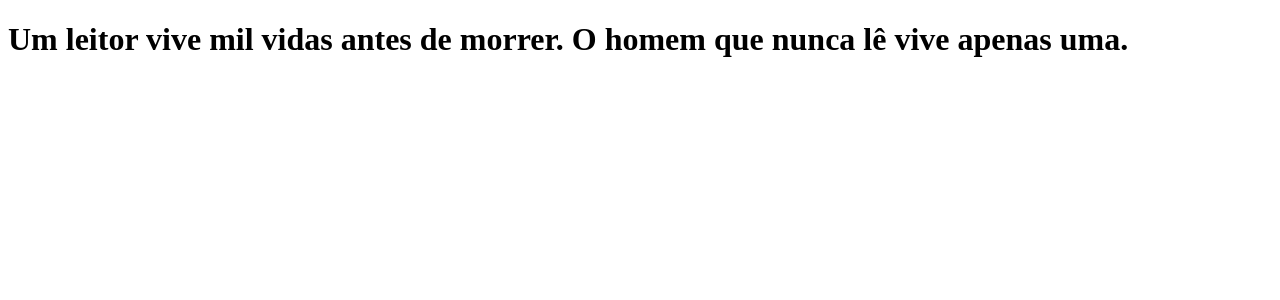
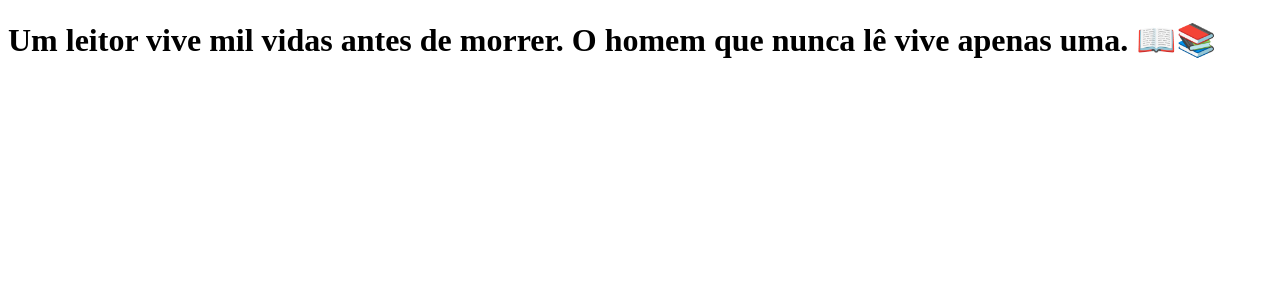
Before and after one commit to vini-pinheiro/clone-tabnews, a Next.js app: page / in a window 1280 px wide. Shown: the top 300 px of the page. Built offline with nearby package versions, Linux system fonts and the light colour scheme.

Commit message:
modifica a mensagem

```diff
--- a/pages/index.js
+++ b/pages/index.js
@@ -1,5 +1,5 @@
 function Home() {
-    return <h1>Um leitor vive mil vidas antes de morrer. O homem que nunca lê vive apenas uma.</h1>
+    return <h1>Um leitor vive mil vidas antes de morrer. O homem que nunca lê vive apenas uma. 📖📚</h1>
 }
 
 export default Home;
```
